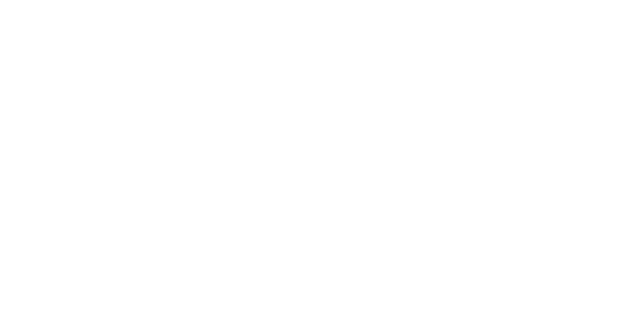
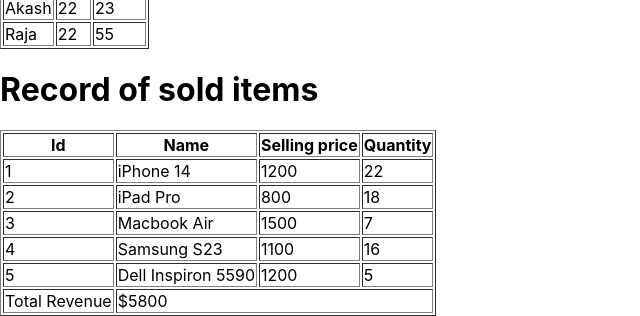
Before and after one commit to sdmohapatra7/React-Practice, a React (Create React App) app: page / in a window 1280 px wide. Shown: the part 844-1160 px from the top of the page, without its empty margins (0-640 px from the left). Before the commit the page ends 800 px from the top, so only its background shows below. Built offline with nearby package versions, Linux system fonts and the light colour scheme.

Commit message:
create a inventory component

```diff
--- a/src/App.js
+++ b/src/App.js
@@ -4,6 +4,7 @@
 import './App.css';
 import Car from './components/Car';
 import Student from './components/Student';
+import Inventory from './components/Inventory'
 
 function App() {
 
@@ -13,6 +14,7 @@
       <Form />
       <Car />
       <Student />
+      <Inventory />
     </div>
   );
 }
--- a/src/components/Car.js
+++ b/src/components/Car.js
@@ -49,7 +49,7 @@
             <tbody>
                 {cars.map((car,index)=>
                 <tr key={index}>
-                    <td><img alt="" width={40} src={car.img}/></td>
+                    <td><img alt="" width={100} src={car.img}/></td>
                     <td>{car.name}</td>
                     <td>{car.avgSpeed}</td>
                 </tr>
--- /dev/null
+++ b/src/components/Inventory.js
@@ -0,0 +1,48 @@
+import React from 'react';
+
+const Inventory = () => {
+    const itemsSold = [
+        { id: 1, name: "iPhone 14", price: 1200, qty: 22 },
+        { id: 2, name: "iPad Pro", price: 800, qty: 18 },
+        { id: 3, name: "Macbook Air", price: 1500, qty: 7 },
+        { id: 4, name: "Samsung S23", price: 1100, qty: 16 },
+        { id: 5, name: "Dell Inspiron 5590", price: 1200, qty: 5 }
+    ];
+
+    return (
+    <>
+        <h1>Record of sold items</h1>
+        <table border={1}>
+            {/* iterate over data here */}
+            <thead>
+                <tr>
+                    <th>Id</th>
+                    <th>Name</th>
+                    <th>Selling price</th>
+                    <th>Quantity</th>
+                </tr>
+            </thead>
+            <tbody>
+
+                {itemsSold.map((item,index)=>(
+                <tr key={index}>
+                    <td>{item.id}</td>
+                    <td>{item.name}</td>
+                    <td>{item.price}</td>
+                    <td>{item.qty}</td>
+                </tr>
+                ))}
+
+            </tbody>
+            <tfoot>
+                <tr>
+                    <td>Total Revenue</td>
+                    <td colSpan={3}>$5800</td>
+                </tr>
+            </tfoot>
+        </table>
+    </>
+    );
+};
+
+export default Inventory;
```
